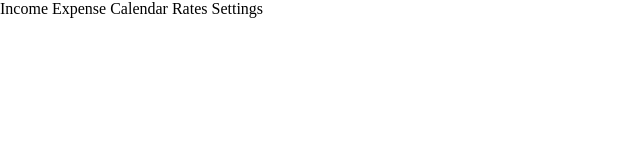
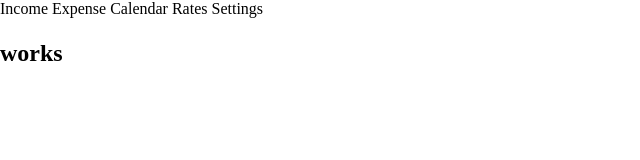
Before and after one commit to Noza96/ZenVault, a plain HTML site: page Index.html in a window 1280 px wide. Shown: the whole page, without its empty margins (0-640 px from the left). Drawn offline with Linux system fonts and the light colour scheme.

Commit message:
First commit

```diff
--- a/Index.html
+++ b/Index.html
@@ -16,6 +16,6 @@
             <li>Settings</li>
         </ul>
     </nav>
-
+<h2>works</h2>
 </body>
 </html>
```
